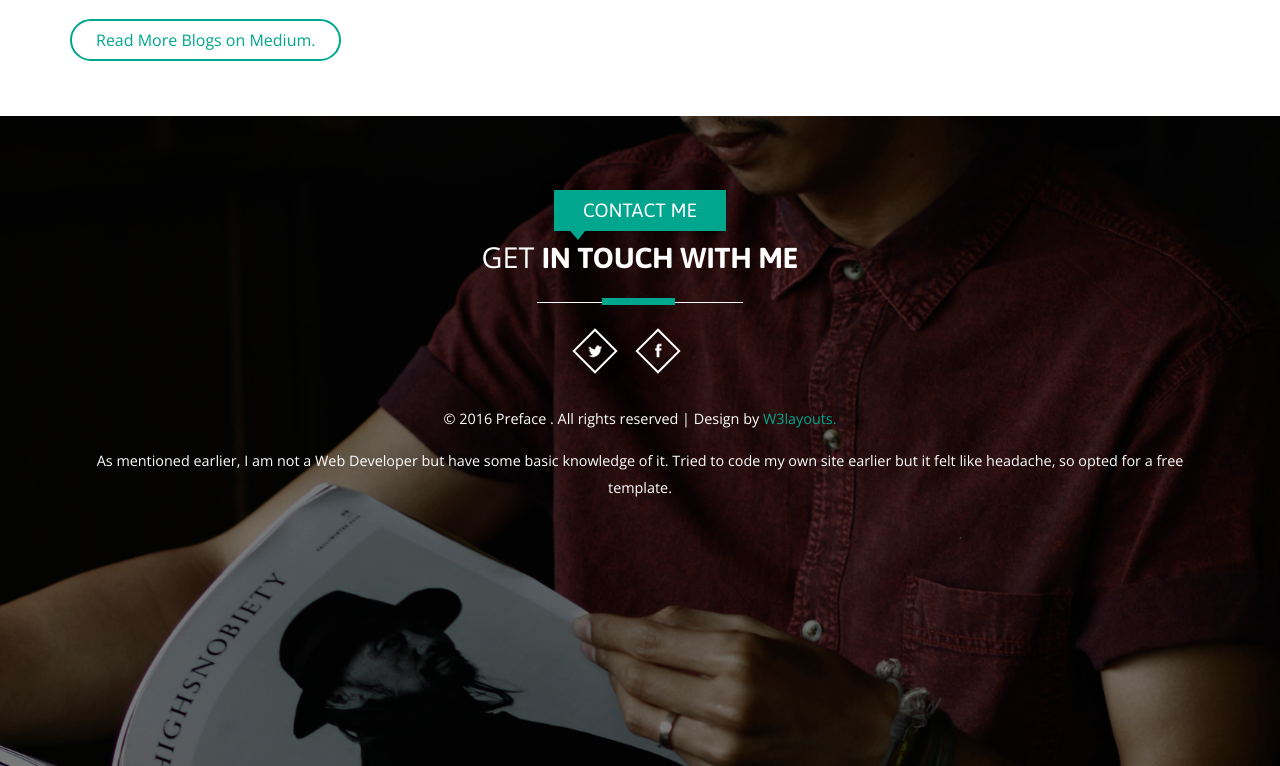
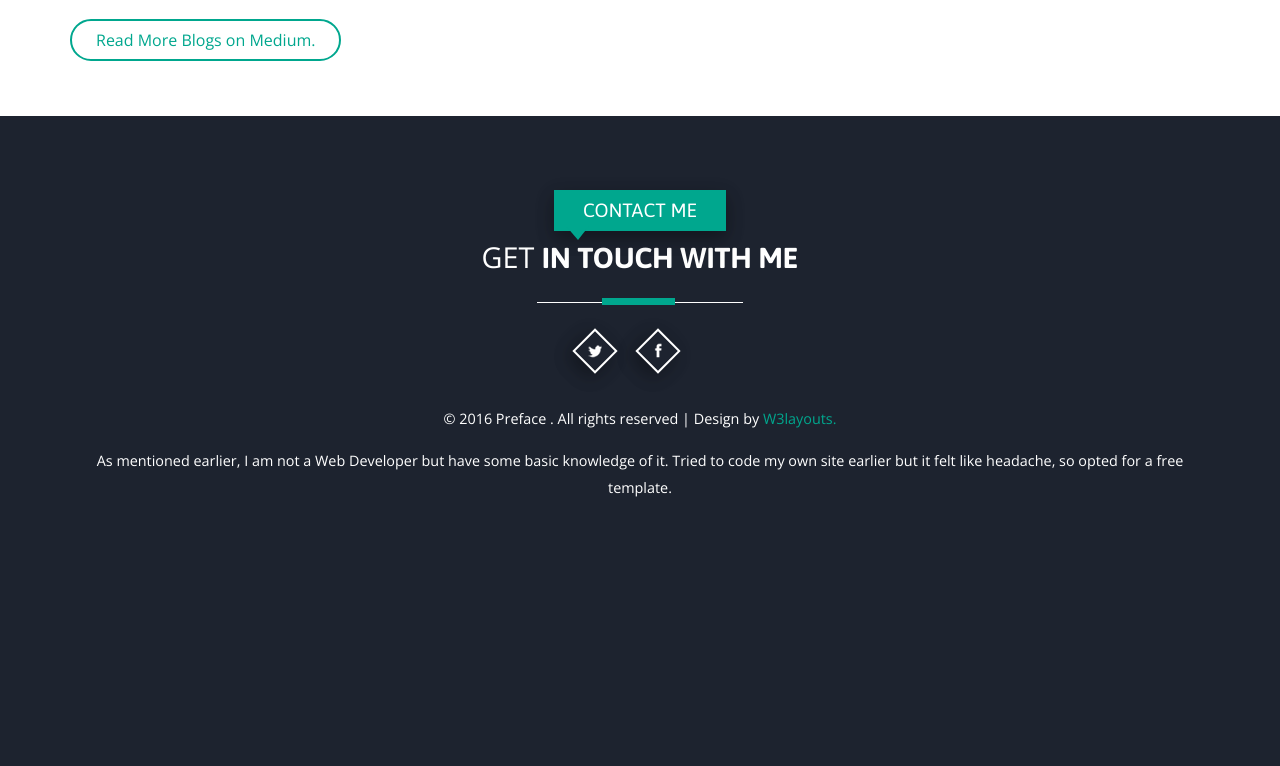
Before and after one commit to VARoDeK/varodek.github.io, a plain HTML site: page index.html in a window 1280 px wide. Shown: the part 8055-8821 px from the top of the page. Drawn offline with nearby package versions, Linux system fonts and the light colour scheme; files whose address does not match are found by name.

Commit message:
change contact background

```diff
--- a/css/style.css
+++ b/css/style.css
@@ -1207,7 +1207,7 @@ span.border.two:after {
 }
 /*-- footer --*/
 .footer {
-    background: url(../images/contact.jpeg) no-repeat center top;
+    background: #1D232F;
     background-size: cover;
     -webkit-background-size: cover;
     -moz-background-size: cover;
```
